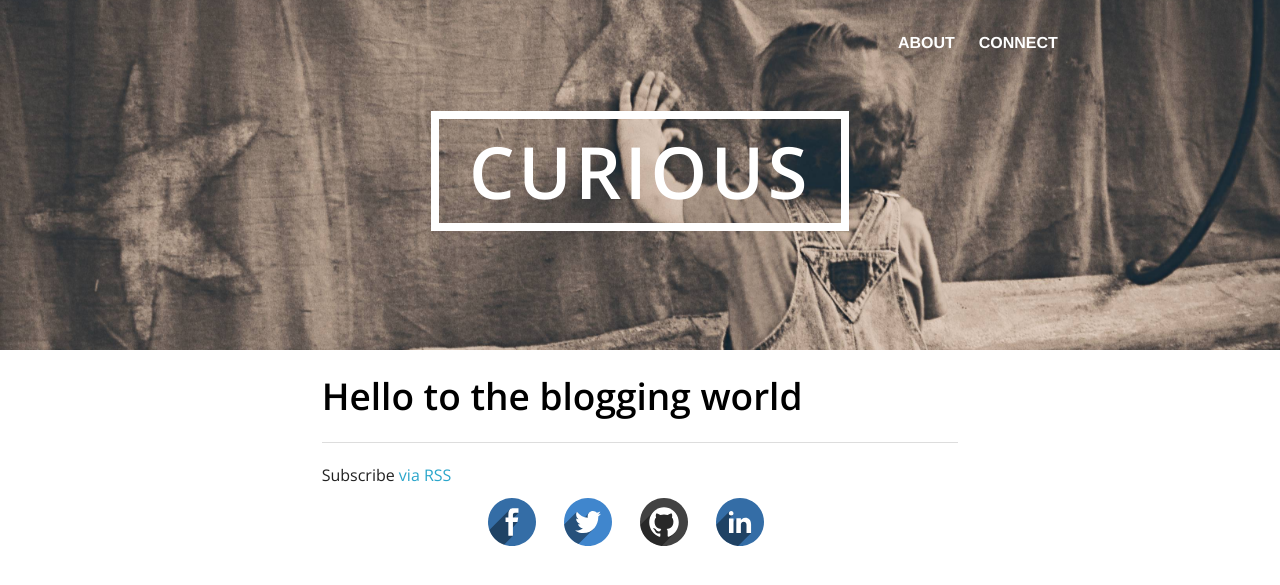
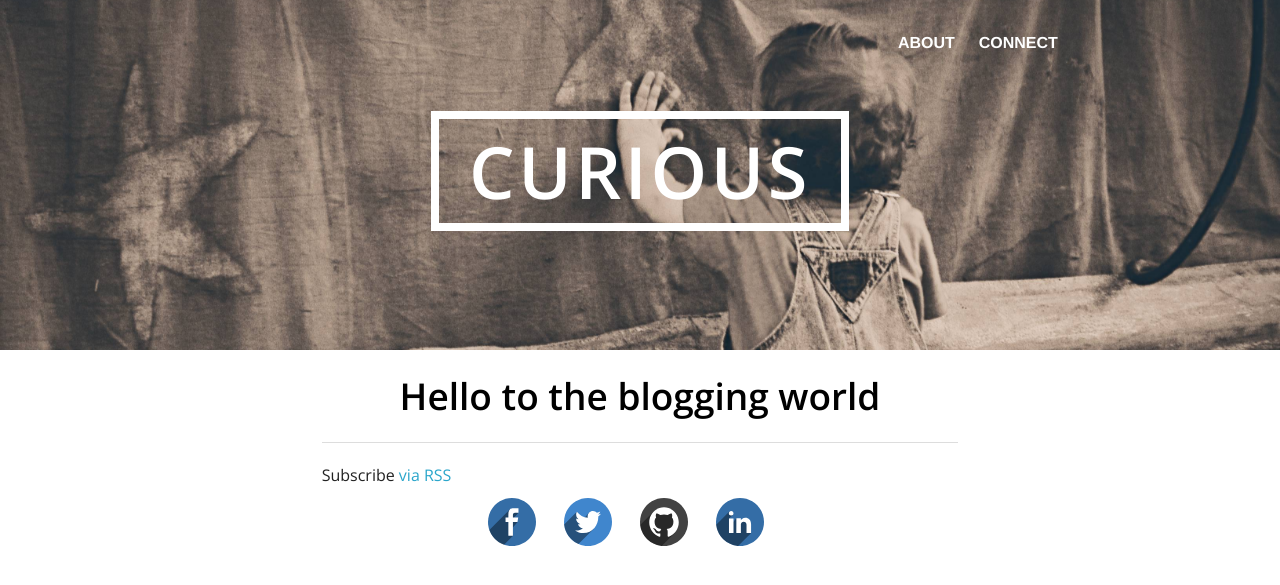
Before and after one commit to vipsyvipul/vipsyvipul.github.io, a Jekyll site: the page built from index.html, in a window 1280 px wide. Shown: the top 585 px of the page. Built offline with Jekyll 4.4.1, drawn with Linux system fonts in a browser that asks for light colours.

Commit message:
Added code style

```diff
--- a/assets/css/vipsy.css
+++ b/assets/css/vipsy.css
@@ -3,7 +3,7 @@
 }
 
 /**** FONTS ****/
-h1, h2, h3, p{
+h1, h2, h3, ol, p{
 	font-family: 'Open Sans', sans-serif;
 	font-style: normal;
 }
@@ -59,6 +59,10 @@
 }
 
 /**** HOMEPAGE ***/
+.home h2{
+	text-align: center;
+}
+
 h2{
 	margin-top: 20px;
 }
@@ -80,6 +84,15 @@
 	text-decoration: underline;
 }
 
+code{
+	background: rgba(0,0,0,0.4);
+	color: #fff;
+	padding: 3px;
+	border-radius: 4px;
+	font-family: 'Source Code Pro';
+	font-weight: 300;
+}
+
 /**** RSS ****/
 .rss-subscribe{
 	margin: 20px 0 10px 0;
@@ -88,7 +101,7 @@
 
 /**** FOOTER ****/
 footer{
-	height: 85px;
+	height: 60px;
 	overflow: hidden;
 }
 footer .icon{
```
